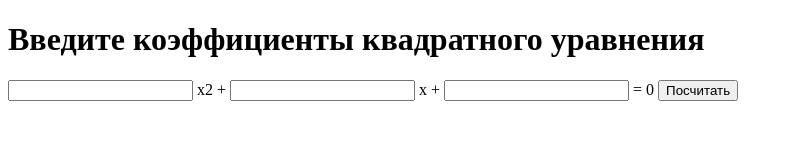
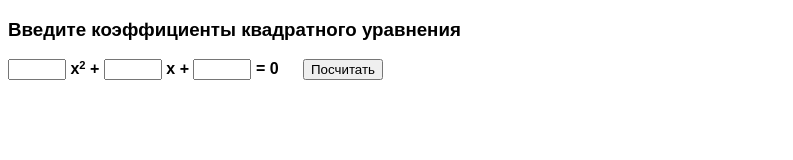
Before and after one commit to KateKorneeva/square-equation-solver, a plain HTML site: page index.html in a window 1280 px wide. Shown: the whole page, without its empty margins (0-793 px from the left). Drawn offline with Linux system fonts and the light colour scheme.

Commit message:
added some basic styles to layout

```diff
--- /dev/null
+++ b/css/styles.css
@@ -0,0 +1,24 @@
+body {
+	font-family: sans-serif;
+}
+
+.power {
+	font-size: 0.7em;
+	vertical-align: top;
+}
+
+.equat__input {
+	width: 50px;
+}
+
+.equat__static {
+	font-weight: bold;
+}
+
+.equat__submit {
+	margin-left: 20px;
+}
+
+.result {
+	margin-top: 20px;
+}
--- a/index.html
+++ b/index.html
@@ -3,19 +3,20 @@
 <head>
 	<meta charset="UTF8">
 	<title>Решение квадратных уравнений</title>
+	<link rel="stylesheet" type="text/css" href="css/styles.css">
 </head>
 <body>
-	<h1>Введите коэффициенты квадратного уравнения</h1>
-	<div class="equation">
-		<input id="js-first-factor" type="text">
-		<span>x2 + </span>
-		<input id="js-second-factor" type="text">
-		<span>x + </span>
-		<input id="js-third-factor" type="text">
-		<span> = 0</span>
-		<input id="js-count" type="button" value="Посчитать">
+	<h3>Введите коэффициенты квадратного уравнения</h3>
+	<div class="equat">
+		<input class="equat__input" id="js-first-factor" type="text">
+		<span class="equat__static">x<span class="power">2</span> + </span>
+		<input class="equat__input" id="js-second-factor" type="text">
+		<span class="equat__static">x + </span>
+		<input class="equat__input" id="js-third-factor" type="text">
+		<span class="equat__static"> = 0</span>
+		<input class="equat__submit" id="js-count" type="button" value="Посчитать">
 	</div>
-	<div id="js-result"></div>
+	<div class="result" id="js-result"></div>
 	<script type="text/javascript" src="js/script.js"></script>
 </body>
 </html>
```
